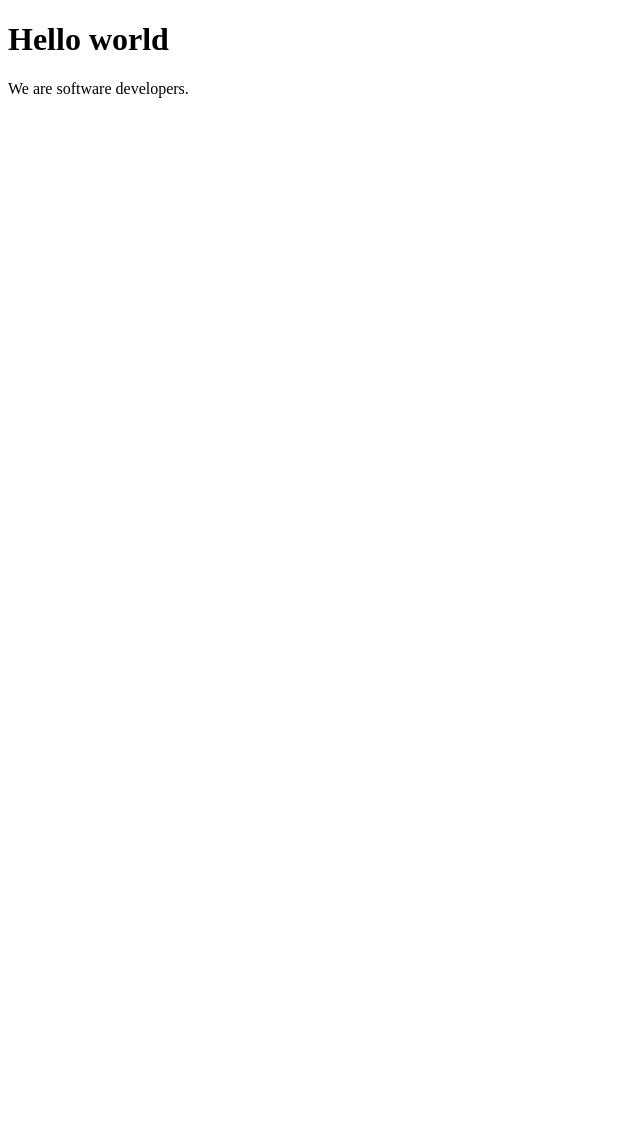
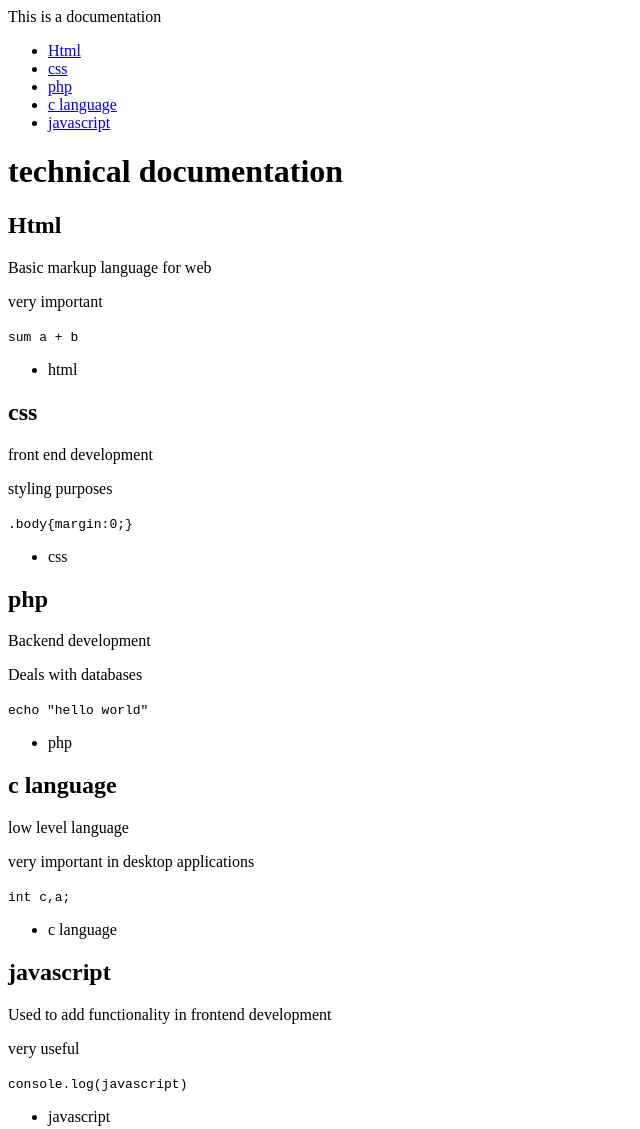
Before and after one commit to brhanuhailu/microprojecttwo, a plain HTML site: page index.html in a window 1280 px wide. Shown: the whole page, without its empty margins (0-640 px from the left). Before the commit the page ends 800 px from the top, so only its background shows below. Drawn offline with Linux system fonts and the light colour scheme.

Commit message:
added more html content

```diff
--- a/index.html
+++ b/index.html
@@ -7,8 +7,7 @@
   </head>
 
   <body>
-    <h1>Hello world</h1>
-    <p>We are software developers.</p>
+
 
     <script src="https://cdn.freecodecamp.org/testable-projects-fcc/v1/bundle.js"></script>
 
@@ -24,6 +23,72 @@
     - The freeCodeCamp Team
 
     -->
+
+    <nav id="navbar">
+      <header>
+        This is a documentation
+      </header>
+        <ul>
+          <li><a href="#Html" class="nav-link">Html</a></li>
+          <li><a href="#css" class="nav-link">css</a></li>
+          <li><a href="#php" class="nav-link">php</a></li>
+          <li><a href="#c_language" class="nav-link">c language</a></li>
+          <li><a href="#javascript" class="nav-link">javascript</a></li>
+        </ul>
+    </nav>
+
+
+        <main id="main-doc">
+          <h1>technical documentation</h1>
+
+        <section class="main-section" id="Html">
+            <header><h1>Html</h1></header>
+              <p>Basic markup language for web</p>
+              <p>very important</p>
+              <code>sum a + b</code>
+              <ul>
+                <li>html</li>
+              </ul>
+        </section>
+        <section class="main-section" id="css">
+            <header><h1>css</h1></header>
+            <p>front end development</p>
+            <p>styling purposes</p>
+             <code>.body{margin:0;}</code>
+              <ul>
+                <li>css</li>
+              </ul>
+        </section>
+        <section class="main-section" id="php">
+            <header><h1>php</h1></header>
+              <p>Backend development</p>
+              <p>Deals with databases</p>
+               <code>echo "hello world"</code>
+                <ul>
+                <li>php</li>
+              </ul>
+        </section>
+        <section class="main-section" id="c_language">
+            <header><h1>c language</h1></header>
+              <p>low level language</p>
+              <p>very important in desktop applications</p>
+               <code>int c,a;</code>
+                <ul>
+                <li>c language</li>
+              </ul>
+        </section>
+        <section class="main-section"       id="javascript">
+           <header><h1>javascript</h1></header>
+             <p>Used to add functionality in frontend development</p>
+              <p>very useful</p>
+               <code>console.log(javascript)</code>
+                <ul>
+                <li>javascript</li>
+              </ul>
+        </section>
+
+        </main>
+
     <script src="js/index.js"></script>
   </body>
 </html>
```
